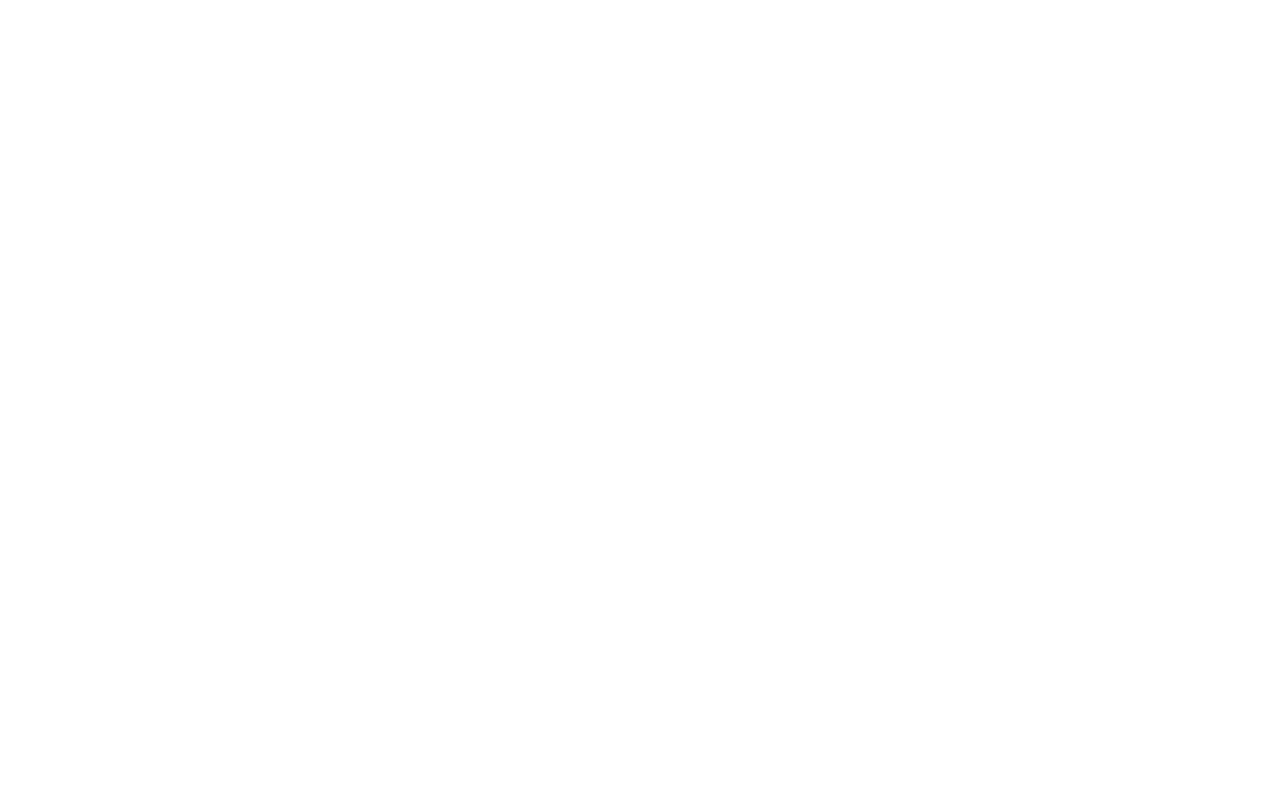
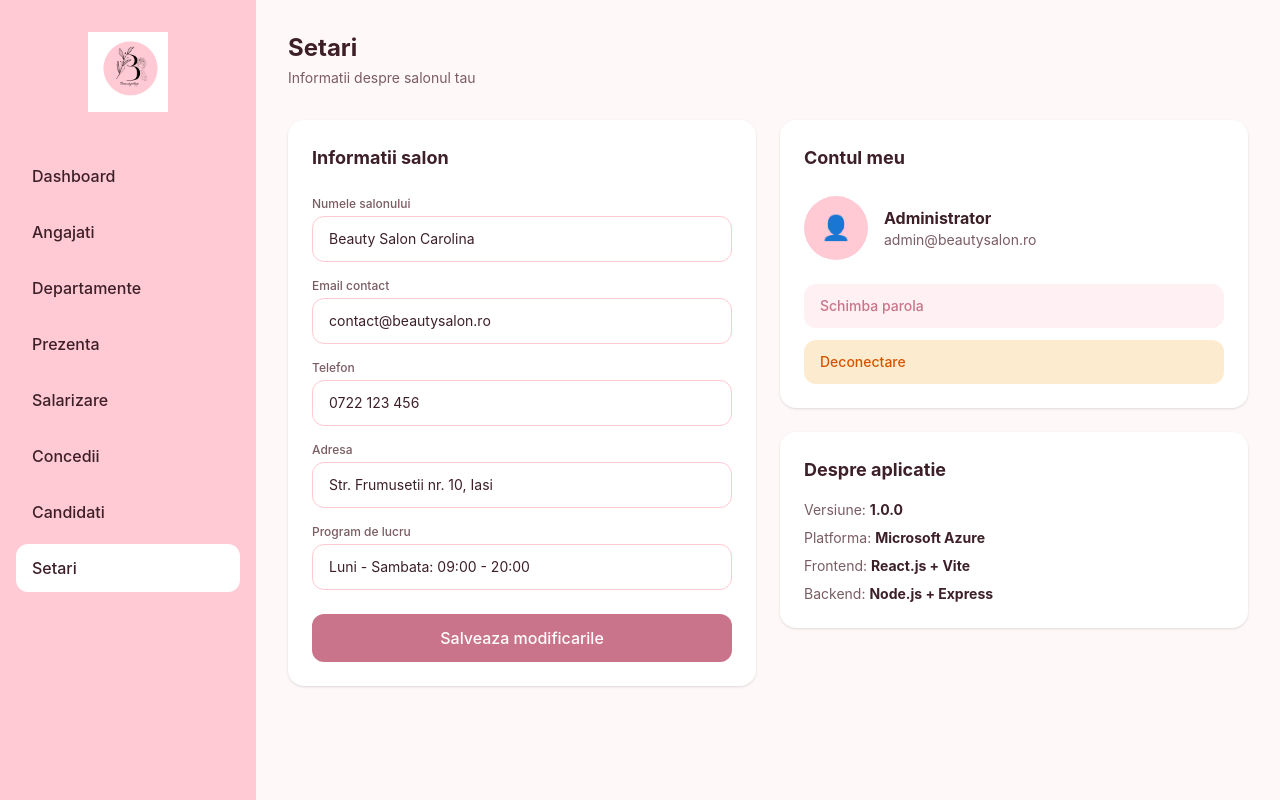
Before and after one commit to Carolina-star30/BeautyApp, a React (Vite) app in the folder beautyapp-frontend/: page /setari in a window 1280 px wide. Before the commit this address had no page. Built offline with nearby package versions, Linux system fonts and the light colour scheme.

Commit message:
Pagina de setari

```diff
--- a/beautyapp-frontend/src/App.jsx
+++ b/beautyapp-frontend/src/App.jsx
@@ -7,6 +7,7 @@ import Candidati from './pages/Candidati'
 import Prezenta from './pages/Prezenta'
 import Departamente from './pages/Departamente'
 import Dashboard from './pages/Dashboard'
+import Setari from './pages/Setari'
 import logo from './assets/logo.png'
 
 
@@ -66,6 +67,7 @@ function App() {
         <Route path="/candidati" element={<Layout><Candidati /></Layout>} />
         <Route path="/prezenta" element={<Layout><Prezenta /></Layout>} />
         <Route path="/departamente" element={<Layout><Departamente /></Layout>} />
+        <Route path="/setari" element={<Layout><Setari /></Layout>} />
 
       </Routes>
     </BrowserRouter>
--- /dev/null
+++ b/beautyapp-frontend/src/pages/Setari.jsx
@@ -0,0 +1,113 @@
+import { useState } from 'react'
+
+function Setari() {
+  const [salon, setSalon] = useState({
+    nume: 'Beauty Salon Carolina',
+    email: 'contact@beautysalon.ro',
+    telefon: '0722 123 456',
+    adresa: 'Str. Frumusetii nr. 10, Iasi',
+    program: 'Luni - Sambata: 09:00 - 20:00',
+  })
+
+  const handleChange = (field, value) => {
+    setSalon({ ...salon, [field]: value })
+  }
+
+  return (
+    <div className="p-8">
+      <div className="mb-8">
+        <h1 className="text-2xl font-bold" style={{color: '#3d1f28'}}>Setari</h1>
+        <p className="text-sm mt-1" style={{color: '#7a5c63'}}>Informatii despre salonul tau</p>
+      </div>
+
+      <div className="grid grid-cols-2 gap-6">
+
+        {/* Informatii salon */}
+        <div className="bg-white rounded-2xl shadow-sm p-6">
+          <h2 className="font-bold text-lg mb-6" style={{color: '#3d1f28'}}>
+            Informatii salon
+          </h2>
+
+          <div className="flex flex-col gap-4">
+            {[
+              { label: 'Numele salonului', field: 'nume' },
+              { label: 'Email contact', field: 'email' },
+              { label: 'Telefon', field: 'telefon' },
+              { label: 'Adresa', field: 'adresa' },
+              { label: 'Program de lucru', field: 'program' },
+            ].map((item) => (
+              <div key={item.field}>
+                <label className="text-xs font-medium mb-1 block" style={{color: '#7a5c63'}}>
+                  {item.label}
+                </label>
+                <input
+                  type="text"
+                  value={salon[item.field]}
+                  onChange={(e) => handleChange(item.field, e.target.value)}
+                  className="w-full rounded-xl px-4 py-3 text-sm outline-none"
+                  style={{border: '1px solid #ffcad4', color: '#3d1f28'}}
+                />
+              </div>
+            ))}
+
+            <button
+              className="mt-2 px-6 py-3 rounded-xl text-white font-medium"
+              style={{backgroundColor: '#c9748a'}}
+            >
+              Salveaza modificarile
+            </button>
+          </div>
+        </div>
+
+        {/* Cont administrator */}
+        <div className="flex flex-col gap-6">
+          <div className="bg-white rounded-2xl shadow-sm p-6">
+            <h2 className="font-bold text-lg mb-6" style={{color: '#3d1f28'}}>
+              Contul meu
+            </h2>
+            <div className="flex items-center gap-4 mb-6">
+              <div className="w-16 h-16 rounded-full flex items-center justify-center text-2xl"
+                style={{backgroundColor: '#ffcad4'}}>
+                👤
+              </div>
+              <div>
+                <p className="font-bold" style={{color: '#3d1f28'}}>Administrator</p>
+                <p className="text-sm" style={{color: '#7a5c63'}}>admin@beautysalon.ro</p>
+              </div>
+            </div>
+            <div className="flex flex-col gap-3">
+              <button
+                className="px-4 py-3 rounded-xl text-sm font-medium text-left"
+                style={{backgroundColor: '#fff0f3', color: '#c9748a'}}
+              >
+                Schimba parola
+              </button>
+              <button
+                className="px-4 py-3 rounded-xl text-sm font-medium text-left"
+                style={{backgroundColor: '#fdebd0', color: '#d35400'}}
+              >
+                Deconectare
+              </button>
+            </div>
+          </div>
+
+          {/* Informatii aplicatie */}
+          <div className="bg-white rounded-2xl shadow-sm p-6">
+            <h2 className="font-bold text-lg mb-4" style={{color: '#3d1f28'}}>
+              Despre aplicatie
+            </h2>
+            <div className="flex flex-col gap-2 text-sm" style={{color: '#7a5c63'}}>
+              <p>Versiune: <span className="font-bold" style={{color: '#3d1f28'}}>1.0.0</span></p>
+              <p>Platforma: <span className="font-bold" style={{color: '#3d1f28'}}>Microsoft Azure</span></p>
+              <p>Frontend: <span className="font-bold" style={{color: '#3d1f28'}}>React.js + Vite</span></p>
+              <p>Backend: <span className="font-bold" style={{color: '#3d1f28'}}>Node.js + Express</span></p>
+            </div>
+          </div>
+        </div>
+
+      </div>
+    </div>
+  )
+}
+
+export default Setari
```
